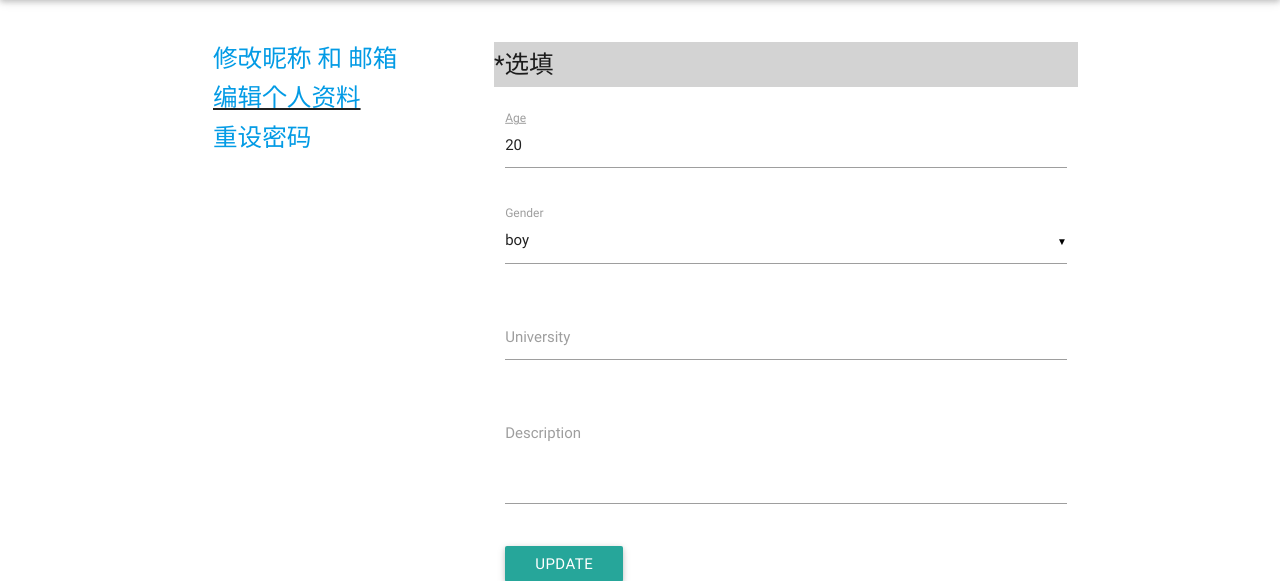
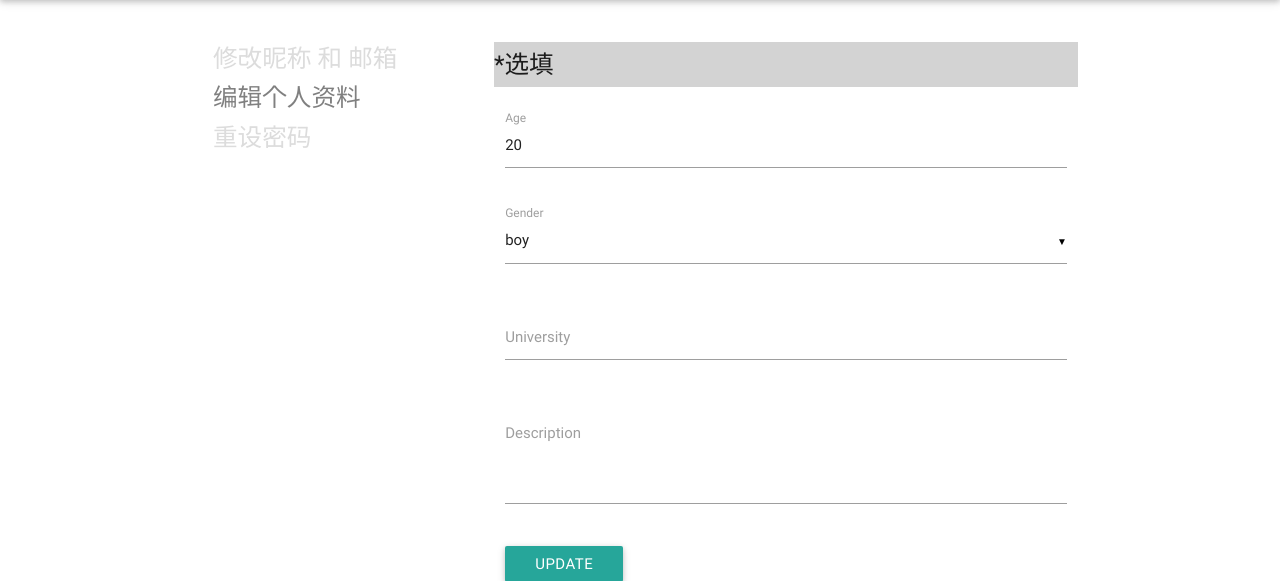
Before and after one commit to gladuo/Library, a Django app: page /accounts/settings in a window 1280 px wide. Shown: the part 109-690 px from the top of the page. Run offline with Django 3.2, Linux system fonts and the light colour scheme; the visitor is signed in with stand-in values (Sample User, id 1); data comes from the database, SQL or seed files in the repository; some libraries are stand-ins or nearby versions.

Commit message:
modified settings-nav style

```diff
--- a/Library/static/css/settings.css
+++ b/Library/static/css/settings.css
@@ -14,6 +14,10 @@
 	background: lightgray;
 }
 
-.active {
-	text-decoration: underline;
+.settings-nav a {
+	color: gainsboro;
 }
+
+.settings-nav .active a {
+	color: gray;
+}
--- a/Library/templates/Users/user_edit.html
+++ b/Library/templates/Users/user_edit.html
@@ -3,7 +3,7 @@
 {% load widget_tweaks %}
 {% block settings %}
 <div class="settings-panel row">
-	<div class="col s4">
+	<div class="settings-nav col s4">
 		<ul>
 			<li class="active">
 				<h5><a href="{% url 'user_edit' %}"> 修改昵称 和 邮箱 </a></h5></li>
--- a/Library/templates/Users/user_settings.html
+++ b/Library/templates/Users/user_settings.html
@@ -3,7 +3,7 @@
 {% load widget_tweaks %}
 {% block settings %}
 <div class="settings-panel row">
-	<div class="col s4">
+	<div class="settings-nav col s4">
 		<ul>
 			<li>
 				<h5><a href="{% url 'user_edit' %}"> 修改昵称 和 邮箱 </a></h5></li>
--- a/Library/templates/registration/password_change_form.html
+++ b/Library/templates/registration/password_change_form.html
@@ -2,7 +2,7 @@
 {% load staticfiles %}
 {% block settings %}
 <div class="settings-panel row">
-	<div class="col s4">
+	<div class="settings-nav col s4">
 		<ul>
 			<li>
 				<h5><a href="{% url 'user_edit' %}"> 修改昵称 和 邮箱 </a></h5></li>
```
